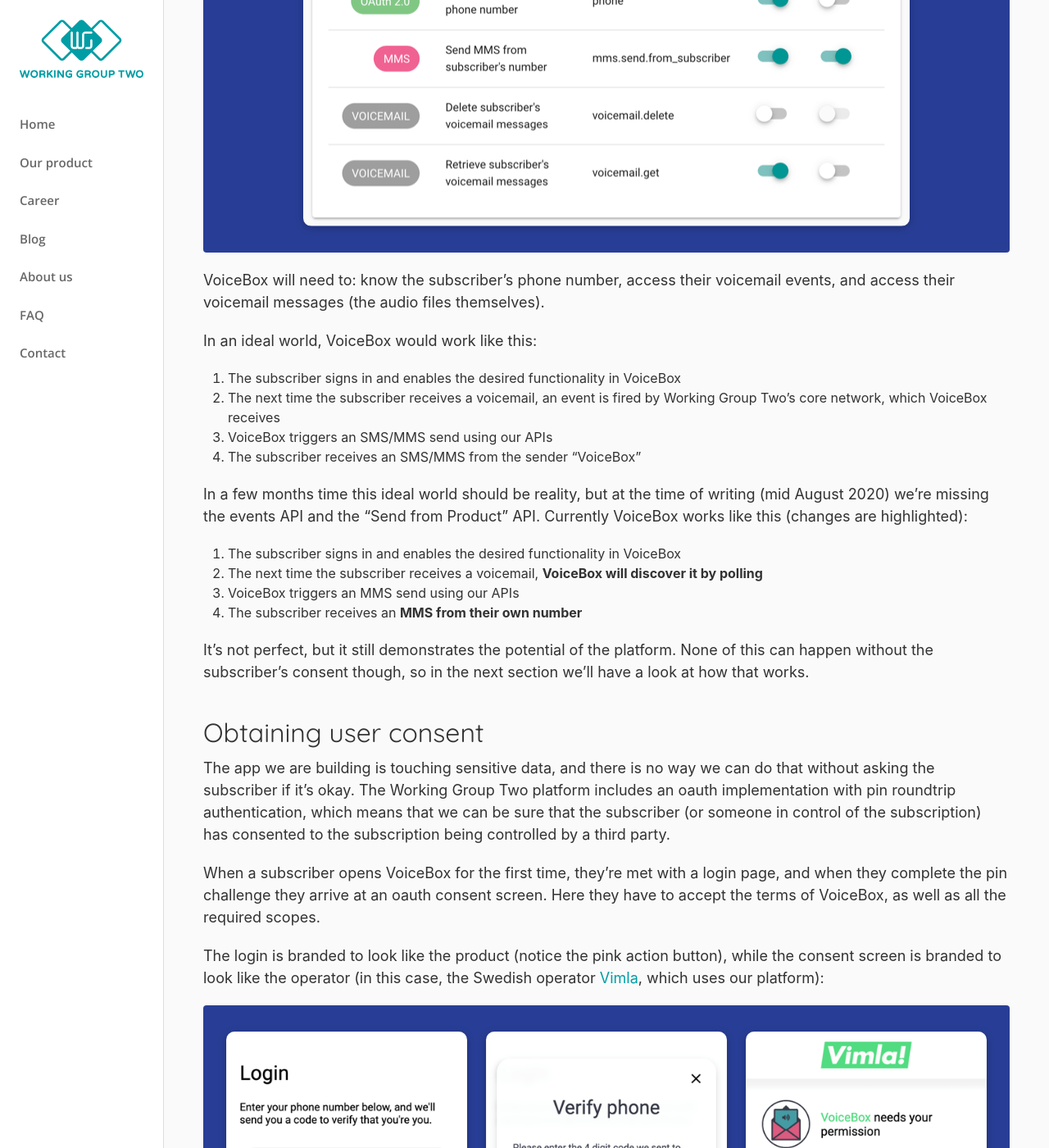
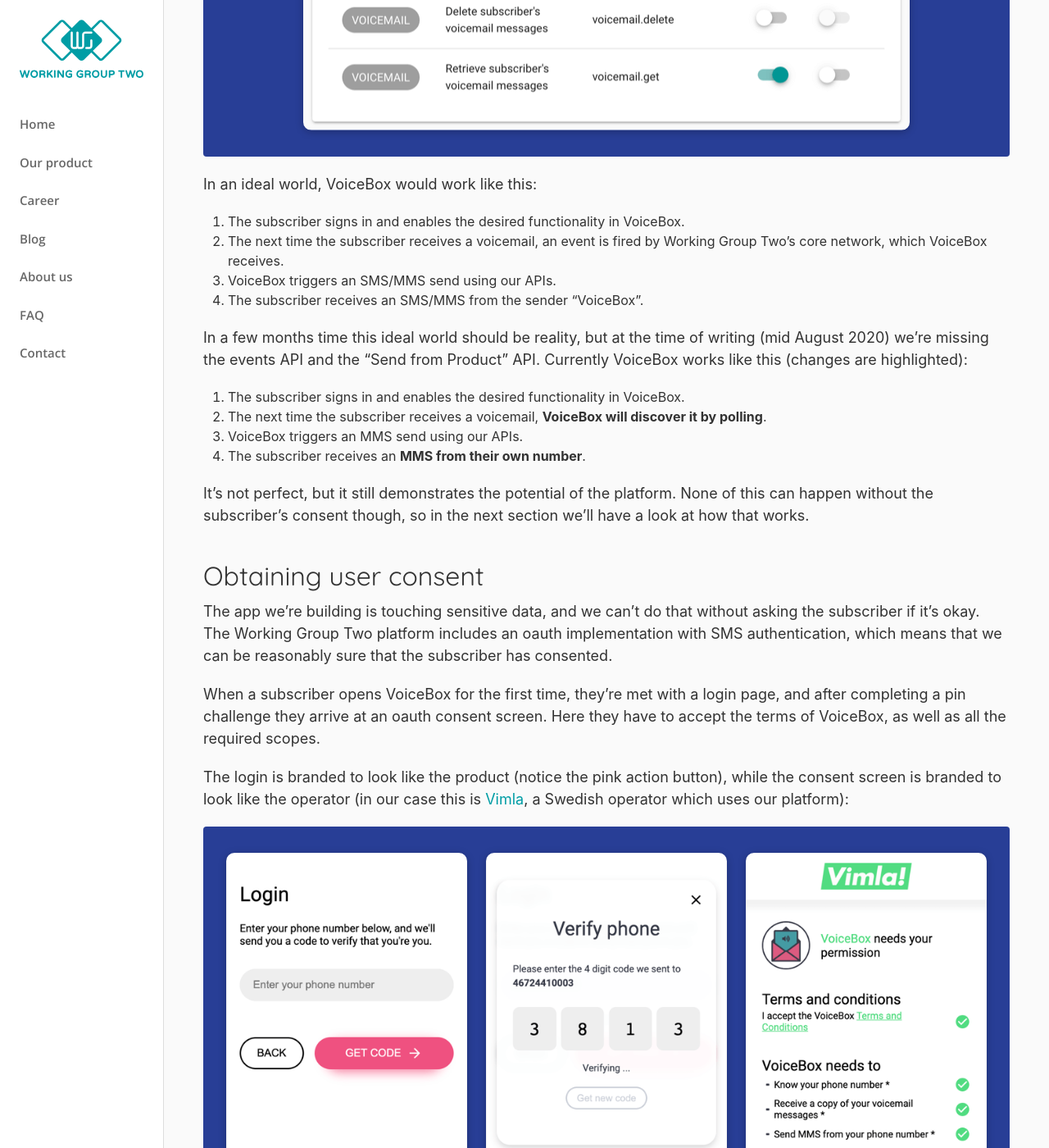
Before and after one commit to working-group-two/engineering-blog, a Jekyll site: the page built from pages/blog/_posts/2020-08-21-building-software-for-a-telecom-core-network.md, in a window 1280 px wide and 1400 px high, scrolled down 2094 px. Shown: the whole window at 82% size. Built offline with Jekyll 4.4.1, drawn with Linux system fonts in a browser that asks for light colours; nearby versions of some CDN libraries; some of the changed text lies outside the part shown.

Commit message:
fix review comments

````diff
--- a/pages/blog/_posts/2020-08-20-building-software-for-a-telecom-core-network.md
+++ b/pages/blog/_posts/2020-08-21-building-software-for-a-telecom-core-network.md
@@ -15,9 +15,10 @@
 
 Our product idea was simple. When Alice leaves a voicemail message for Bob, Bob receives this message either as an audio file or as a speech-to-text transcript.
 
-<div class="post-images">
+<div class="post-images threes">
     <img src="/img/blog/building-software-for-a-telecom-core-network/voicebox-splash.png" alt="VoiceBox splash screen">
     <img src="/img/blog/building-software-for-a-telecom-core-network/voicebox-home.png" alt="VoiceBox home screen">
+    <img src="/img/blog/building-software-for-a-telecom-core-network/message-inbox.png" alt="Android messaging app">
 </div>
 
 The product idea isn’t what most people would call revolutionary, but almost all of the world's mobile operators have hermetically sealed core networks. This means it would be impossible to build this product without lawyering up and coming to some sort of agreement with one of them. The Working Group Two core network, however, is open and provides API access to Voicemail, MMS and SMS  (among other things), which is just what we need to build our product.
@@ -32,29 +33,27 @@
     <img src="/img/blog/building-software-for-a-telecom-core-network/developer-portal-scopes.png" alt="Developer Portal Scopes Screen">
 </div>
 
-VoiceBox will need to: know the subscriber’s phone number, access their voicemail events, and access their voicemail messages (the audio files themselves).
-
 In an ideal world, VoiceBox would work like this:
-1. The subscriber signs in and enables the desired functionality in VoiceBox
-2. The next time the subscriber receives a voicemail, an event is fired by Working Group Two’s core network, which VoiceBox receives
-3. VoiceBox triggers an SMS/MMS send using our APIs
-4. The subscriber receives an SMS/MMS from the sender “VoiceBox”
+1. The subscriber signs in and enables the desired functionality in VoiceBox.
+2. The next time the subscriber receives a voicemail, an event is fired by Working Group Two’s core network, which VoiceBox receives.
+3. VoiceBox triggers an SMS/MMS send using our APIs.
+4. The subscriber receives an SMS/MMS from the sender “VoiceBox”.
 
 In a few months time this ideal world should be reality, but at the time of writing (mid August 2020) we’re missing the events API and the “Send from Product” API. Currently VoiceBox works like this (changes are highlighted):
-1. The subscriber signs in and enables the desired functionality in VoiceBox
-2. The next time the subscriber receives a voicemail, **VoiceBox will discover it by polling**
-3. VoiceBox triggers an MMS send using our APIs
-4. The subscriber receives an **MMS from their own number**
+1. The subscriber signs in and enables the desired functionality in VoiceBox.
+2. The next time the subscriber receives a voicemail, **VoiceBox will discover it by polling**.
+3. VoiceBox triggers an MMS send using our APIs.
+4. The subscriber receives an **MMS from their own number**.
 
 It’s not perfect, but it still demonstrates the potential of the platform. None of this can happen without the subscriber’s consent though, so in the next section we’ll have a look at how that works.
 
 ## Obtaining user consent
 
-The app we are building is touching sensitive data, and there is no way we can do that without asking the subscriber if it’s okay. The Working Group Two platform includes an oauth implementation with pin roundtrip authentication, which means that we can be sure that the subscriber (or someone in control of the subscription) has consented to the subscription being controlled by a third party.
+The app we're building is touching sensitive data, and we can't do that without asking the subscriber if it’s okay. The Working Group Two platform includes an oauth implementation with SMS authentication, which means that we can be reasonably sure that the subscriber has consented.
 
-When a subscriber opens VoiceBox for the first time, they’re met with a login page, and when they complete the pin challenge they arrive at an oauth consent screen. Here they have to accept the terms of VoiceBox, as well as all the required scopes.
+When a subscriber opens VoiceBox for the first time, they’re met with a login page, and after completing a pin challenge they arrive at an oauth consent screen. Here they have to accept the terms of VoiceBox, as well as all the required scopes.
 
-The login is branded to look like the product (notice the pink action button), while the consent screen is branded to look like the operator (in this case, the Swedish operator <a href="https://vimla.se" target="_blank">Vimla</a>, which uses our platform):
+The login is branded to look like the product (notice the pink action button), while the consent screen is branded to look like the operator (in our case this is <a href="https://vimla.se" target="_blank">Vimla</a>, a Swedish operator which uses our platform):
 
 <div class="post-images threes">
     <img src="/img/blog/building-software-for-a-telecom-core-network/msisdn-screen.png" alt="ID login screen">
@@ -62,7 +61,7 @@
     <img src="/img/blog/building-software-for-a-telecom-core-network/consent-screen.png" alt="ID consent screen">
 </div>
 
-This follows a standard <a href="https://oauth.net/2/" target="_blank">OAuth</a> flow, which means that when the subscriber taps “Accept”, Working Group Two redirects the subscriber to the third party. This redirect includes a code as a query parameter, which the third party has to use to obtain an access token and a refresh token. This access token gives the third party access to act on behalf of the subscriber. In this case it will let the third party fetch Voicemails and send MMS from the subscriber, so it’s very important to keep it safe.
+Our platform has a standard <a href="https://oauth.net/2/" target="_blank">OAuth 2</a> flow. When the subscriber taps “Accept”, Working Group Two redirects the subscriber to the third party, which receives an "access token" that allows them to act on behalf of the subscriber. In this case the access token will let the third party fetch Voicemails and send MMS from the subscriber, so it’s important to keep it safe.
 Next we’ll look at using this access token to perform actions on the subscribers behalf.
 
 ## Connecting to the Working Group Two API
@@ -93,9 +92,11 @@
 }
 ```
 
-The first line of the function declares a `GetVoicemailRequest`, which is a class from the official Java client (this example is written in Kotlin, but Kotlin and Java are interoperable languages). Inside the `try`, we pass the OAuth credentials and the request to a `blockingStub`, which is of the type `VoicemailMediaServiceGrpc.VoicemailMediaServiceBlockingStub` (another class we get from the client). If the voicemail metadata is present, we have everything we need to return a VoiceBox specific `Voicemail` class, if not we have to log and return null. Unlike REST APIs, we don't have to think about writing client code and handling HTTP responses, this is taken care of by the client library.
+We use the official Working Group Two API client to fetch a voicemail based on the UUID of the voicemail, which we polled for earlier (code not shown).
 
-As we mentioned earlier, once we have the `Voicemail`, we send it to the subscriber using their own number as the sender:
+Unlike with REST APIs, we don't have to think about writing client code and handling HTTP responses, this is taken care of by the gRPC client library.
+
+Once we have the voicemail, we send it to the subscriber using their own number as the sender:
 
 ```kotlin
 fun sendMms(user: User, phone: Msisdn, audio: ByteString) = try {
````
Also changed, not shown: other parts of pages/blog/_posts/2020-08-21-building-software-for-a-telecom-core-network.md (+1 -1 lines), img/blog/building-software-for-a-telecom-core-network/message-inbox.png (added), 1 other file.
